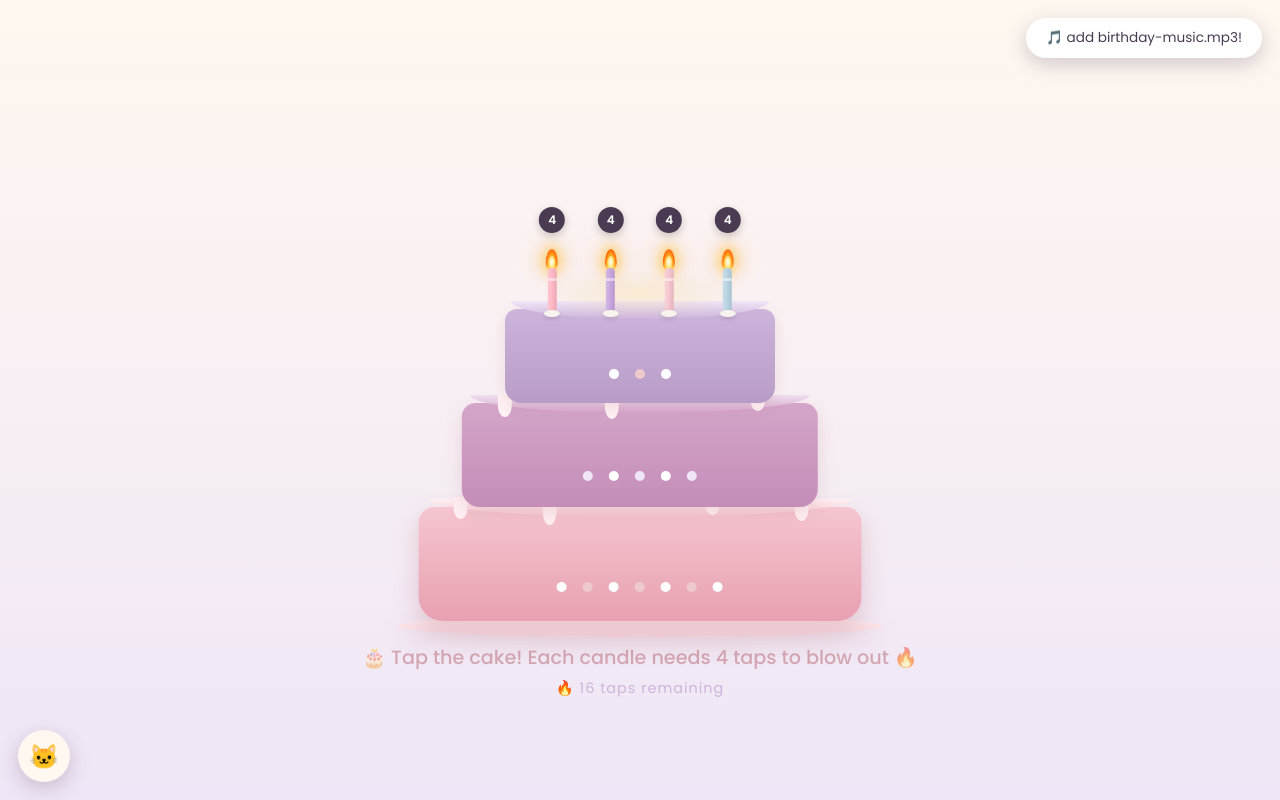
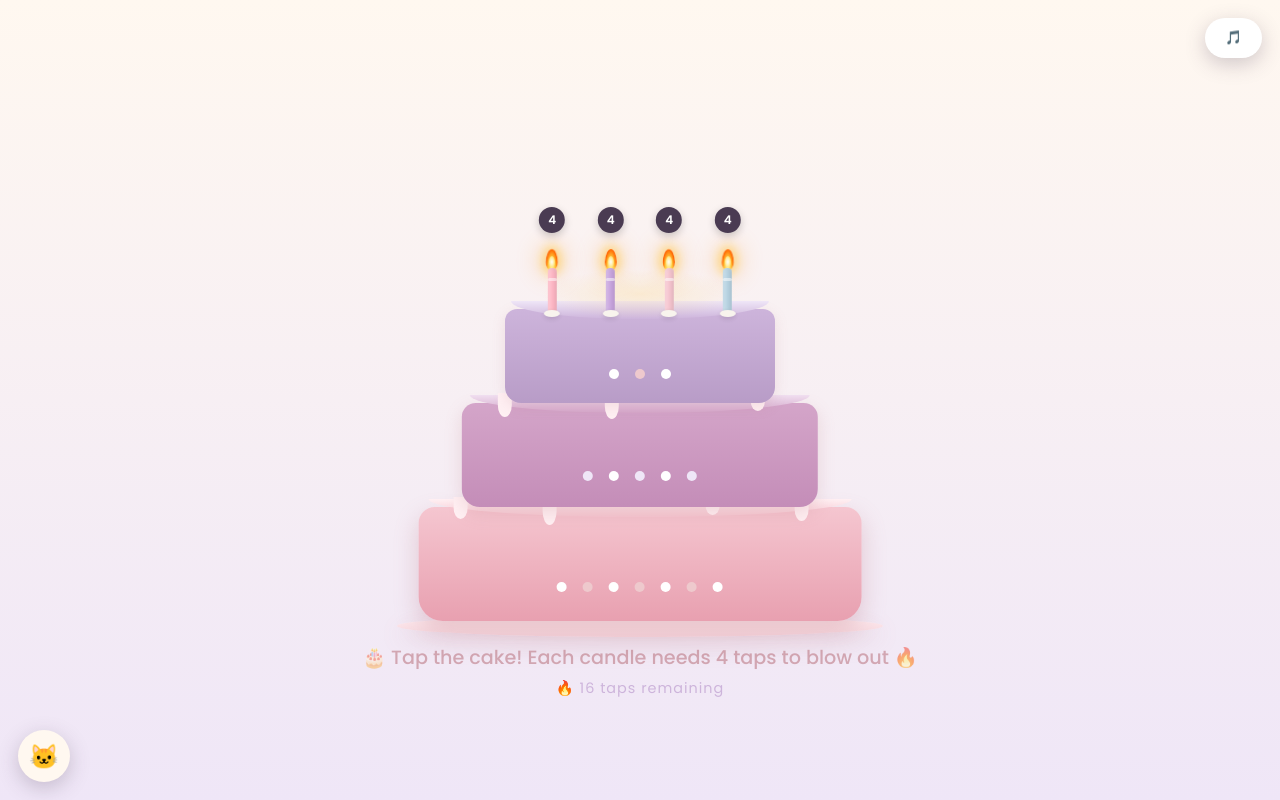
Before and after one commit to lunar-24082026/group-surprise-, a plain HTML site: page index.html in a window 1280 px wide. Drawn offline with nearby package versions, Linux system fonts and the light colour scheme; a web font is replaced by a local one.

Commit message:
Update index.html

```diff
--- a/index.html
+++ b/index.html
@@ -1387,7 +1387,7 @@ audio.volume = 0.35;
 
 audio.addEventListener('error', function() {
   musicOK = false;
-  musicBtn.textContent = '🎵 add birthday-music.mp3!';
+  musicBtn.textContent = '🎵 ';
 }, true);
 
 function tryPlayMusic() {
```
